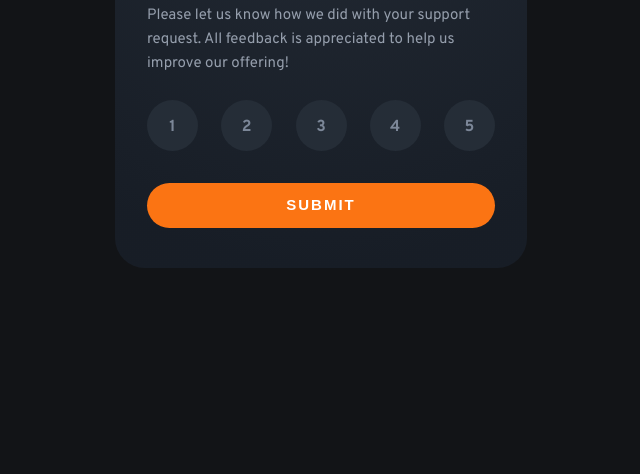
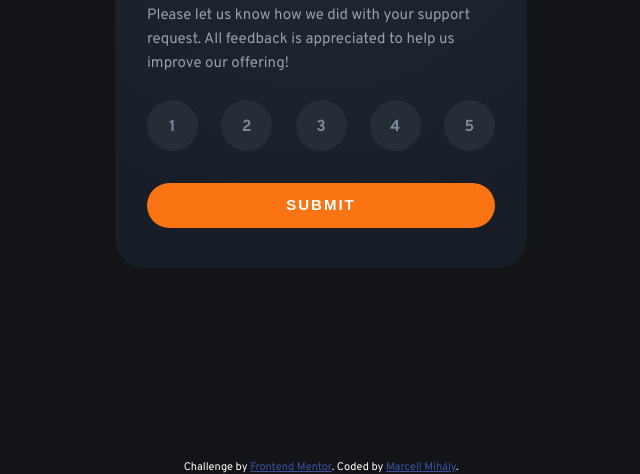
Before and after one commit to mihalymarcell86/interactive-rating-component, a plain HTML site: page index.html in a window 1280 px wide. Shown: the part 340-814 px from the top of the page, without its empty margins (319-959 px from the left). Drawn offline with Linux system fonts and the light colour scheme.

Commit message:
first solution

```diff
--- a/index.html
+++ b/index.html
@@ -72,7 +72,7 @@
         <!-- Thank you state end -->
       </div>
     </main>
-    <div class="attribution hidden">
+    <div class="attribution">
       Challenge by
       <a href="https://www.frontendmentor.io?ref=challenge" target="_blank"
         >Frontend Mentor</a
```
